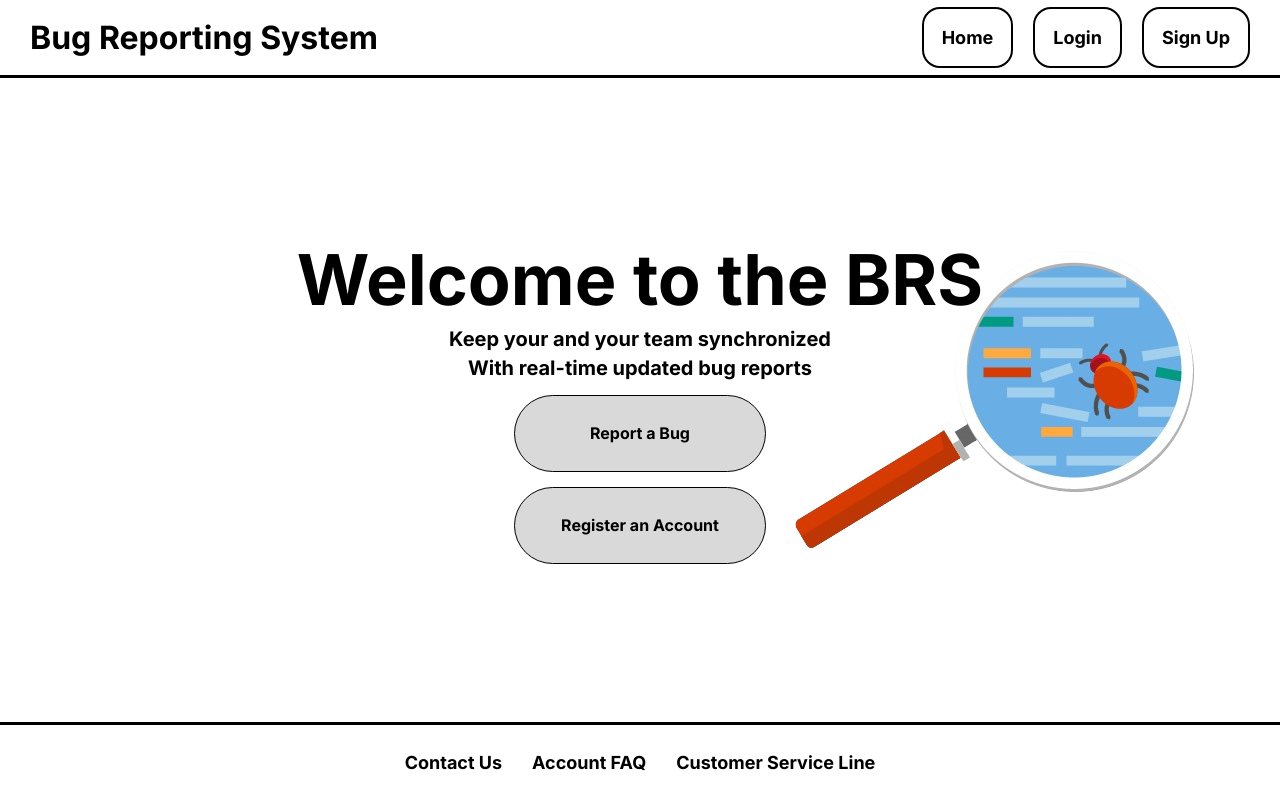
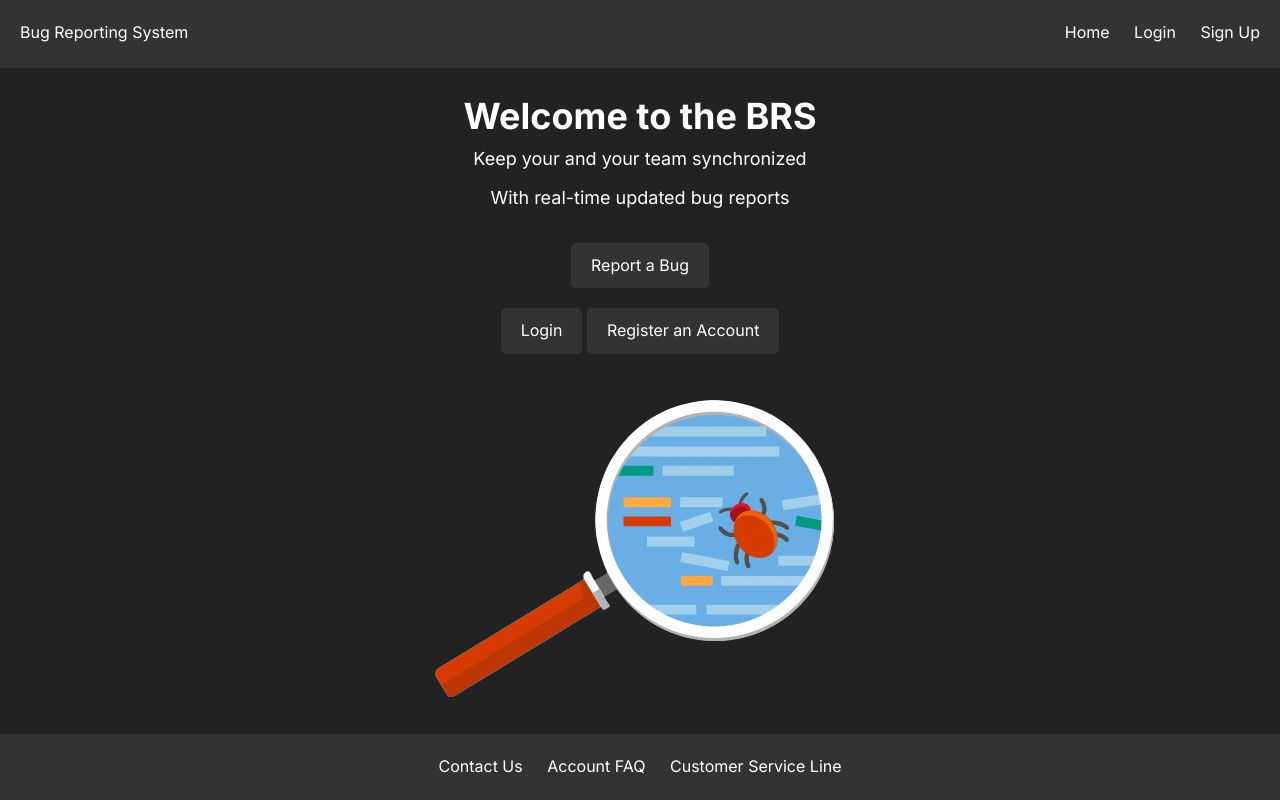
Before and after one commit to bhav2134/bug-report, a Flask app: page / in a window 1280 px wide. Run offline with Flask 3, Linux system fonts and the light colour scheme.

Commit message:
update homepage and login form

```diff
--- a/static/home.css
+++ b/static/home.css
@@ -1,129 +1,126 @@
+/* Resetting default margin and padding */
 * {
+    margin: 0;
     padding: 0;
-    margin: 0;
-    font-family: 'Inter', 'Arial', sans-serif;
-    font-weight: 700;
+    box-sizing: border-box;
 }
 
-ul {
-    list-style: none;
+/* Body styles */
+body {
+    font-family: 'Inter', sans-serif;
+    line-height: 1.6;
+    background-color: #222;
+    color: #fff;
 }
 
-a {
-    text-decoration: none;
-    color: black;
-}
 
-body {
-    display: flex;
-    flex-direction: column;
-    height: 100vh;
-}
-
-html {
-    height: 100%;
-}
-
-/* GLOBAL STYLES END ------ HEADER STYLES BEGIN */
-
+/* Header styles */
 .header-container {
-    flex: 0 1 auto;
+    background-color: #333;
+    color: #fff;
+    margin-bottom: 20px;
+    padding-bottom: 2px;
 }
 
 .homepage-nav {
     display: flex;
-    flex-direction: row;
-    min-height: 75px;
-    border-bottom: solid black;
-    font-weight:bolder;
+    justify-content: space-between;
+    align-items: center;
+    padding: 20px 20px 20px 20px;
 }
 
-.left-sec-nav , .right-sec-nav {
-    display: flex;
-    gap: 20px;
-    align-items: center;
+.homepage-nav ul {
+    padding: 0;
+    margin: 0;
 }
 
-.left-sec-nav {
-    margin-right: auto;
-    margin-left: 30px;
+.homepage-nav ul li {
+    display: inline;
+    margin-right: 20px;
 }
 
-.right-sec-nav {
-    margin-left: auto;
-    margin-right: 30px;
-    font-size: large;
+.homepage-nav ul li:last-child {
+    margin-right: 0;
 }
 
-.right-sec-nav li {
-    border: 2px solid black;
-    border-radius: 1em;
-    padding: 1em;
-    transition: all 0.2s ease;
+.homepage-nav ul li a {
+    color: #fff;
+    text-decoration: none;
 }
 
-.right-sec-nav li:hover {
-    box-shadow: inset 0 100px 0 0 burlywood;
+.homepage-nav ul li a:hover {
+    text-decoration: underline;
 }
 
-/* HEADER STYLES END ------ MAIN SECTION STYLES BEGIN */
-
+/* Main content styles */
 .main-content-container {
-    flex: 1 1 auto;
-    flex-direction: column;
+    max-width: 800px;
+    margin: 20px auto;
+    text-align: center;
     justify-content: center;
-    align-items: center;
-    gap: 15px;
-    display: flex;
-    background-image: url(../images/debug-background.png);
-    background-position: right;
-    background-repeat: no-repeat;
 }
 
 .main-text-section {
-    text-align: center;
-    display: flex;
-    flex-direction: column;
-    gap: 5px;
+    margin-bottom: 30px;
+}
+
+.main-text-section h2 {
+    font-size: 36px;
 }
 
 .main-subtext {
-    font-size: 20px;
-    font-weight: 700;
+    font-size: 18px;
+    margin-bottom: 10px;
 }
 
 .option-button {
-    width: 250px;
-    height: 75px;
-    flex-shrink: 0;
-    border-radius: 50px;
-    border: 1px solid #000;
-    background-color: #D9D9D9;
-
-    display: flex;
-    justify-content: center;
-    align-items: center;
-    transition: all 0.2s ease;
-    font-weight: 300;
+    margin-bottom: 20px;
 }
 
-.option-button:hover {
-    box-shadow: inset 0 -100px 0 0 #38c172;
+.option-button a {
+    display: inline-block;
+    padding: 10px 20px;
+    background-color: #333;
+    color: #fff;
+    text-decoration: none;
+    border-radius: 5px;
 }
 
-/* MAIN SECTION STYLES END ------ FOOTER STYLES BEGIN */
+.option-button a:hover {
+    background-color: #555;
+}
+
+/* Footer styles */
 
 .footer-container {
-    flex: 0 1 auto;
-    min-height: 75px;
-    border-top: solid;
-    display: flex;
-    justify-content: center;
-    align-items: center;
+    position: absolute;
+    bottom: 0;
+    width: 100%;
+    background-color: #333;
+    color: #fff;
+    text-align: center;
+    padding: 20px 0;
 }
 
 .footer-content {
-    display: flex;
-    gap: 30px;
-    font-size: 18px;
+    list-style: none;
+    padding: 0;
 }
+
+.footer-content li {
+    display: inline;
+    margin-right: 20px;
+}
+
+.footer-content li:last-child {
+    margin-right: 0;
+}
+
+.footer-content li a {
+    color: #fff;
+    text-decoration: none;
+}
+
+.footer-content li a:hover {
+    text-decoration: underline;
+}
--- a/templates/home.html
+++ b/templates/home.html
@@ -13,7 +13,7 @@
         <header class="header-container">
             <nav class="homepage-nav">
                 <ul class="left-sec-nav">
-                    <li><a style="font-size: xx-large;" href="">Bug Reporting System</a></li>
+                    <li><a href="">Bug Reporting System</a></li>
                 </ul>
                 <ul class="right-sec-nav">
                     <li><a href="">Home</a></li>
@@ -24,16 +24,18 @@
         </header>
         <section class="main-content-container">
             <div class="main-text-section">
-                <h2 style="font-size: 70px;">Welcome to the BRS</h2>
+                <h2>Welcome to the BRS</h2>
                 <p class="main-subtext">Keep your and your team synchronized</p>
                 <p class="main-subtext">With real-time updated bug reports</p>
             </div>
             <div class="option-button">
-                <a href="">Report a Bug</a>
+                <a href="{{ url_for('login') }}">Report a Bug</a>
             </div>
             <div class="option-button">
+                <a href="{{ url_for('login') }}">Login</a>
                 <a href="{{ url_for('register') }}">Register an Account</a>
             </div>
+            <img src="../images/debug-background.png" alt="Image Description">
         </section>
         <footer class="footer-container">
                 <ul class="footer-content">
```
Also changed, not shown: static/login.css (+94 -37 lines), static/register.css (+93 -59 lines), templates/login.html (+15 -2 lines), templates/register.html (+14 -1 lines).
